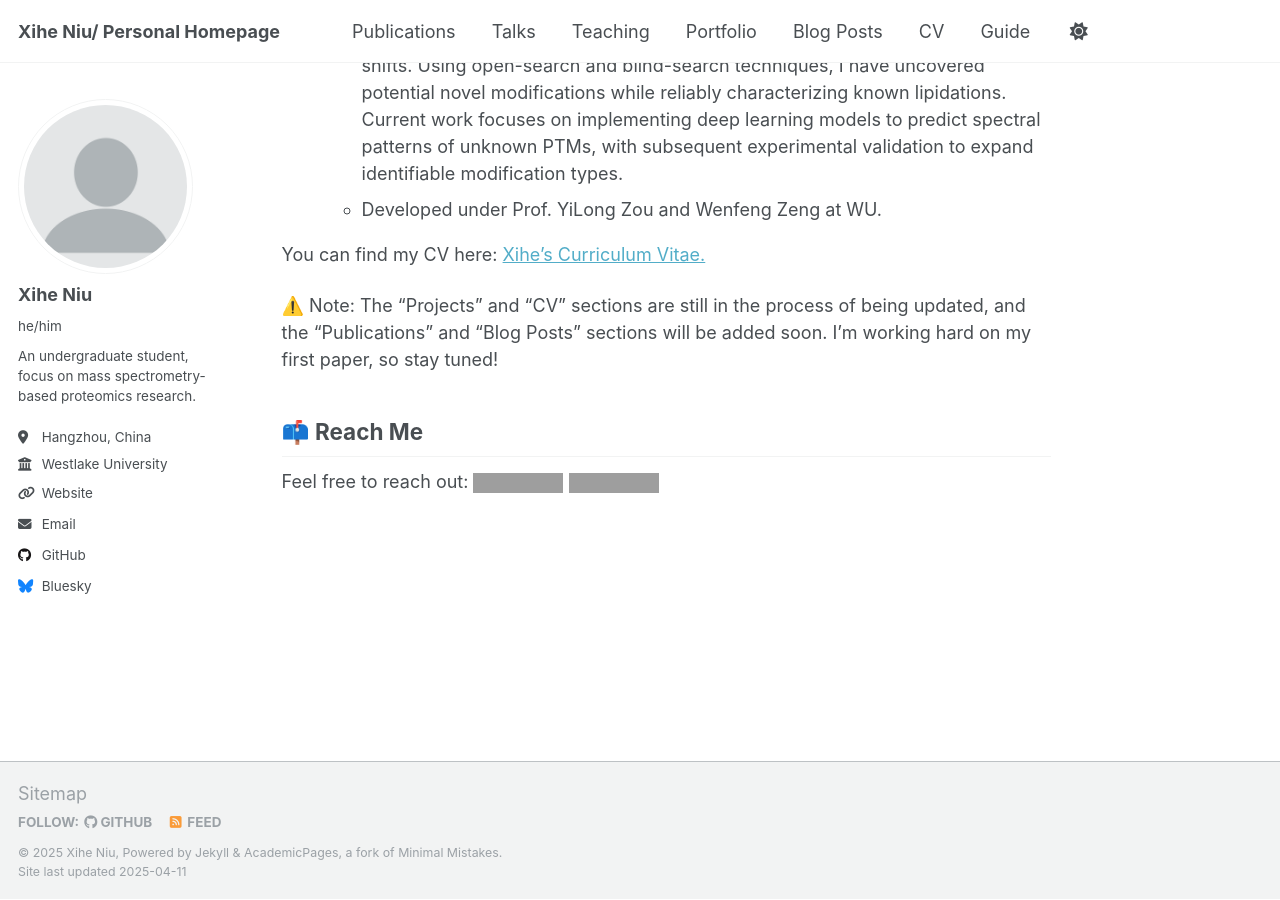
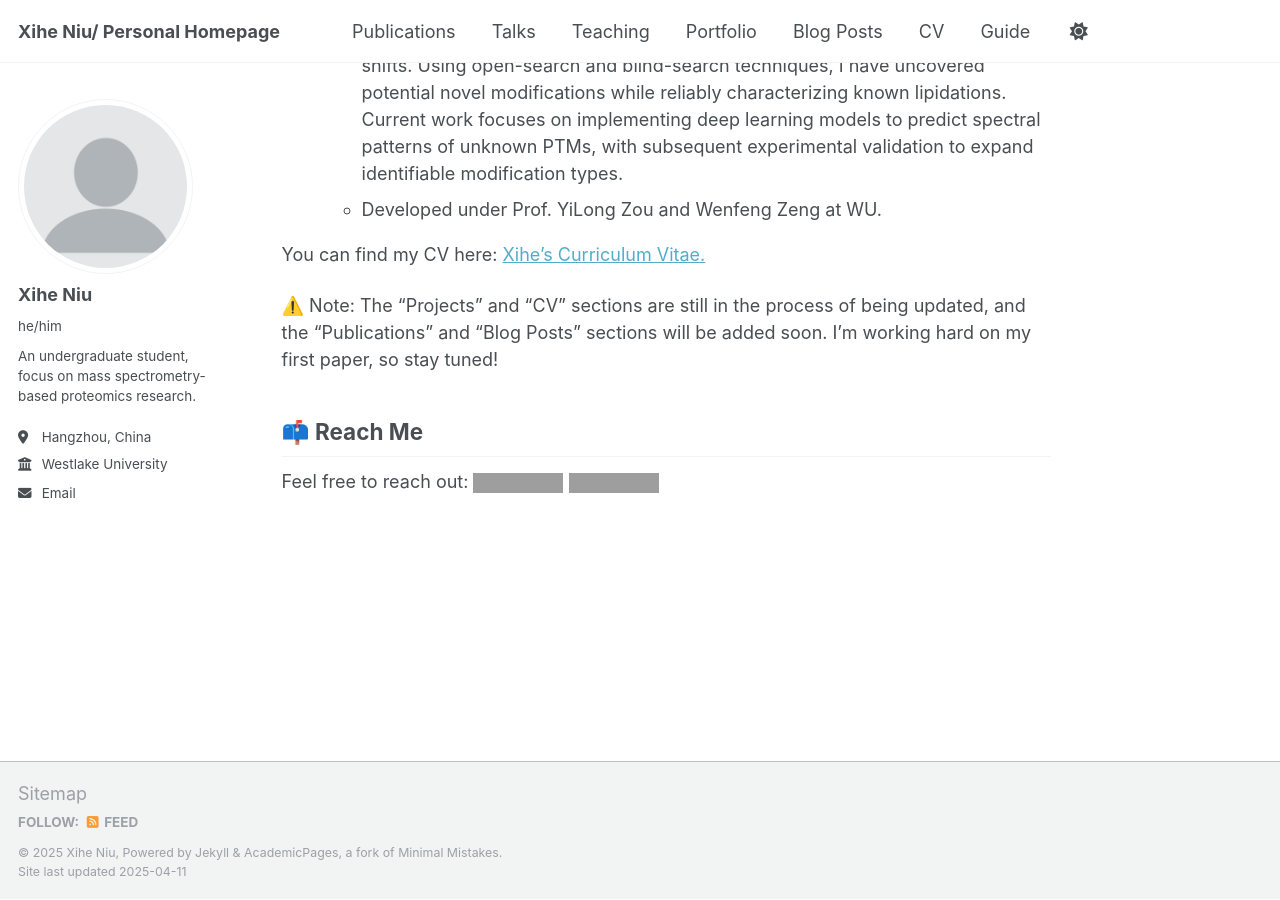
Before and after one commit to XiheNiu/XiheNiu.github.io, a Jekyll site: the page built from _pages/about.md, in a window 1280 px wide and 900 px high, scrolled down 1404 px. Built offline with Jekyll 4.4.1, drawn with Linux system fonts in a browser that asks for light colours; grey boxes are pictures that could not be loaded.

Commit message:
Update _config.yml

```diff
--- a/_config.yml
+++ b/_config.yml
@@ -13,7 +13,7 @@ title                    : "Xihe Niu/ Personal Homepage"
 title_separator          : "-"
 name                     : &name "Xihe Niu"
 description              : &description "personal description"
-url                      : https://XiheNiu.github.io # the base hostname & protocol for your site e.g. "https://[your GitHub username].github.io"
+url                      : "https://github.com/XiheNiu" # the base hostname & protocol for your site e.g. "https://[your GitHub username].github.io"
 repository               : "XiheNiu/XiheNiu.github.io"
 
 # Site Author - The following control what appear as part of the author content on the side bar.
@@ -27,7 +27,6 @@ author:
   bio              : "An undergraduate student, focus on mass spectrometry-based proteomics research."
   location         : "Hangzhou, China"
   employer         : "Westlake University"
-  uri              : "https://www.westlake.edu.cn/"
   email            : "niuxihe@westlake.edu.cn"
 
   # Academic websites
@@ -41,38 +40,38 @@ author:
   # scopus           : # URL
 
   # Repositories and software development
-  bitbucket        : # Username - Update with your username on the site
-  codepen          : # Username
-  dribbble         : # Username
-  github           : "https://XiheNiu.github.io"
-  kaggle           : # Username
-  stackoverflow    : # User number or user number and name (i.e., use "1" or "1/jeff-atwood")
+  # bitbucket        : # Username - Update with your username on the site
+  # codepen          : # Username
+  # dribbble         : # Username
+  # github           : "https://XiheNiu.github.io"
+  # kaggle           : # Username
+  # stackoverflow    : # User number or user number and name (i.e., use "1" or "1/jeff-atwood")
 
   # Social media
-  bluesky          : "bsky.app" # Replace this with you Bluesky username
-  facebook         : # Username
-  flickr           : # Username
-  foursquare       : # Username
-  goodreads        : # Username
-  google_plus      : # Username
-  keybase          : # Username
-  instagram        : # Username
-  lastfm           : # Username
-  linkedin         : # Username
-  mastodon         : # URL
-  medium           : # URL
-  pinterest        : # Username
-  soundcloud       : # Username
-  steam            : # Username
-  telegram         : # URL
-  tumblr           : # Username
-  twitter          : # Username for X / Twitter
-  vine             : # Username
-  weibo            : # Username
-  wikipedia        : # Username
-  xing             : # Username
-  youtube          : # Username
-  zhihu            : # Username
+  # bluesky          : "bsky.app" # Replace this with you Bluesky username
+  # facebook         : # Username
+  # flickr           : # Username
+  # foursquare       : # Username
+  # goodreads        : # Username
+  # google_plus      : # Username
+  # keybase          : # Username
+  # instagram        : # Username
+  # lastfm           : # Username
+  # linkedin         : # Username
+  # mastodon         : # URL
+  # medium           : # URL
+  # pinterest        : # Username
+  # soundcloud       : # Username
+  # steam            : # Username
+  # telegram         : # URL
+  # tumblr           : # Username
+  # twitter          : # Username for X / Twitter
+  # vine             : # Username
+  # weibo            : # Username
+  # wikipedia        : # Username
+  # xing             : # Username
+  # youtube          : # Username
+  # zhihu            : # Username
 
 # Publication Category - The following the list of publication categories and their headings
 publication_category:
```
